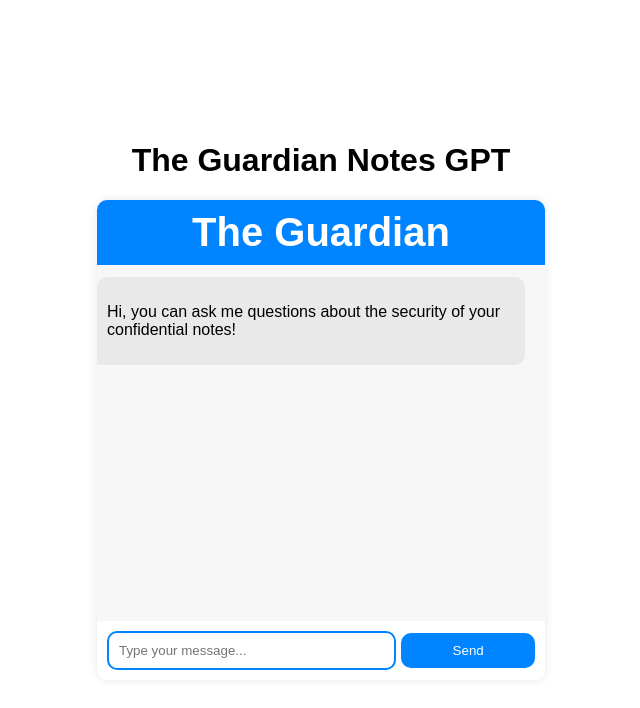
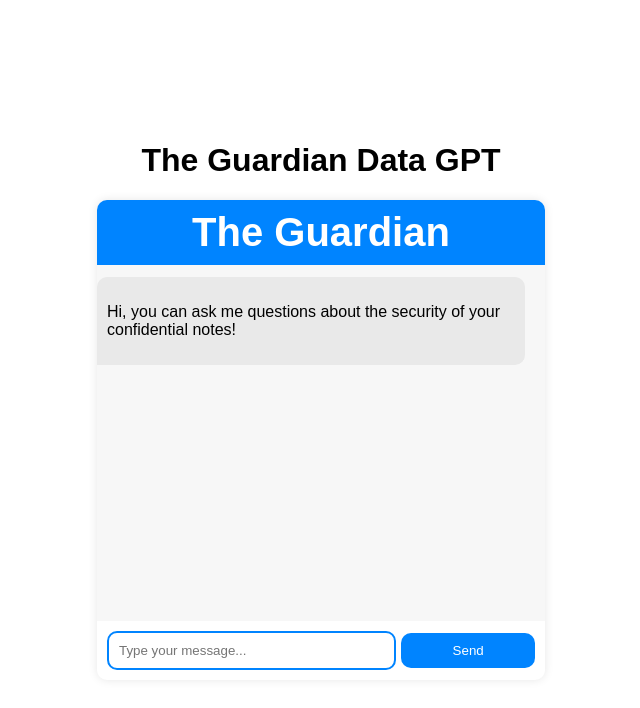
Before and after one commit to kerisha/GuardianNotes, a website built with Parcel: page pangeagpt-client/index.html in a window 1280 px wide. Shown: the whole page, without its empty margins (319-959 px from the left). Built offline with nearby package versions, Linux system fonts and the light colour scheme.

Commit message:
vocab restructure

```diff
--- a/pangeagpt-client/index.html
+++ b/pangeagpt-client/index.html
@@ -6,7 +6,7 @@
   </head>
   <body>
     <h1 style="align-items: center; justify-content: center">
-      The Guardian Notes GPT
+      The Guardian Data GPT
     </h1>
 
     <div class="chatbot-container">
```
